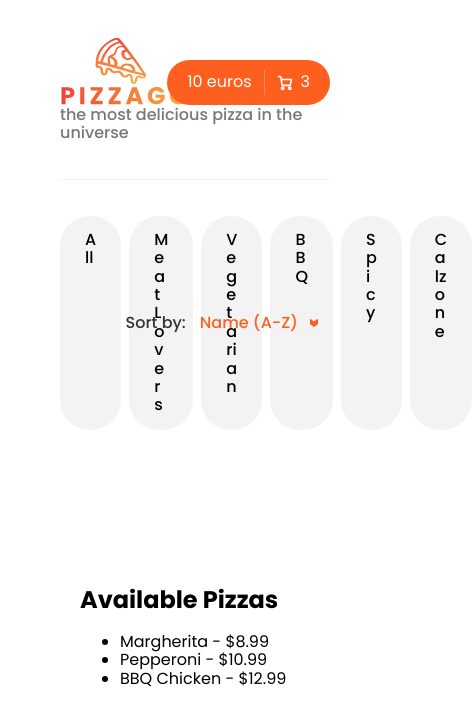
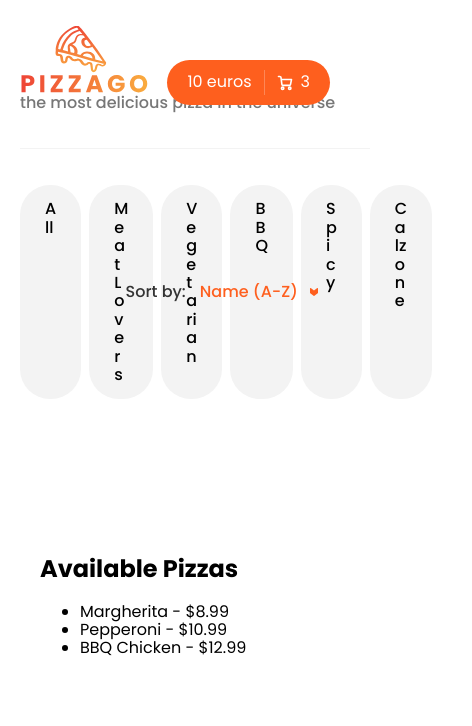
Before and after one commit to akutuzova11/react-pizza-go, a React (Create React App) app: page / in a window 390 px wide. Shown: the top 726 px of the page, 472 px wide, since content can reach past the window. Built offline with nearby package versions, Linux system fonts and the light colour scheme.

Commit message:
implement more breakpoints

```diff
--- a/src/theme.js
+++ b/src/theme.js
@@ -12,6 +12,8 @@ export const theme = {
   },
 
   breakpoint: {
-    mobileMax: 767,
+    mobileSmall: 600,
+    mobileLarge: 767,
+    laptop: 1150,
   },
 };
```
